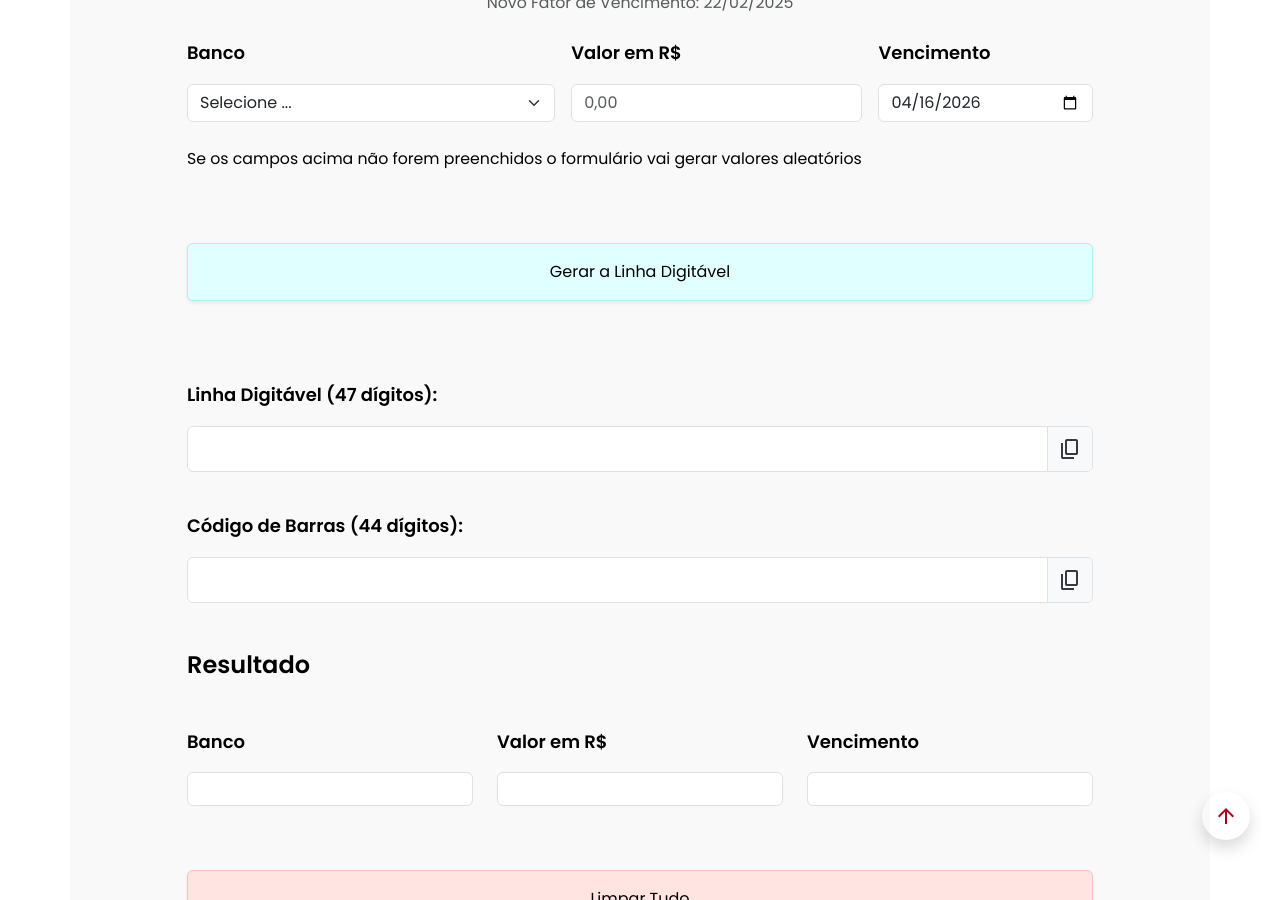
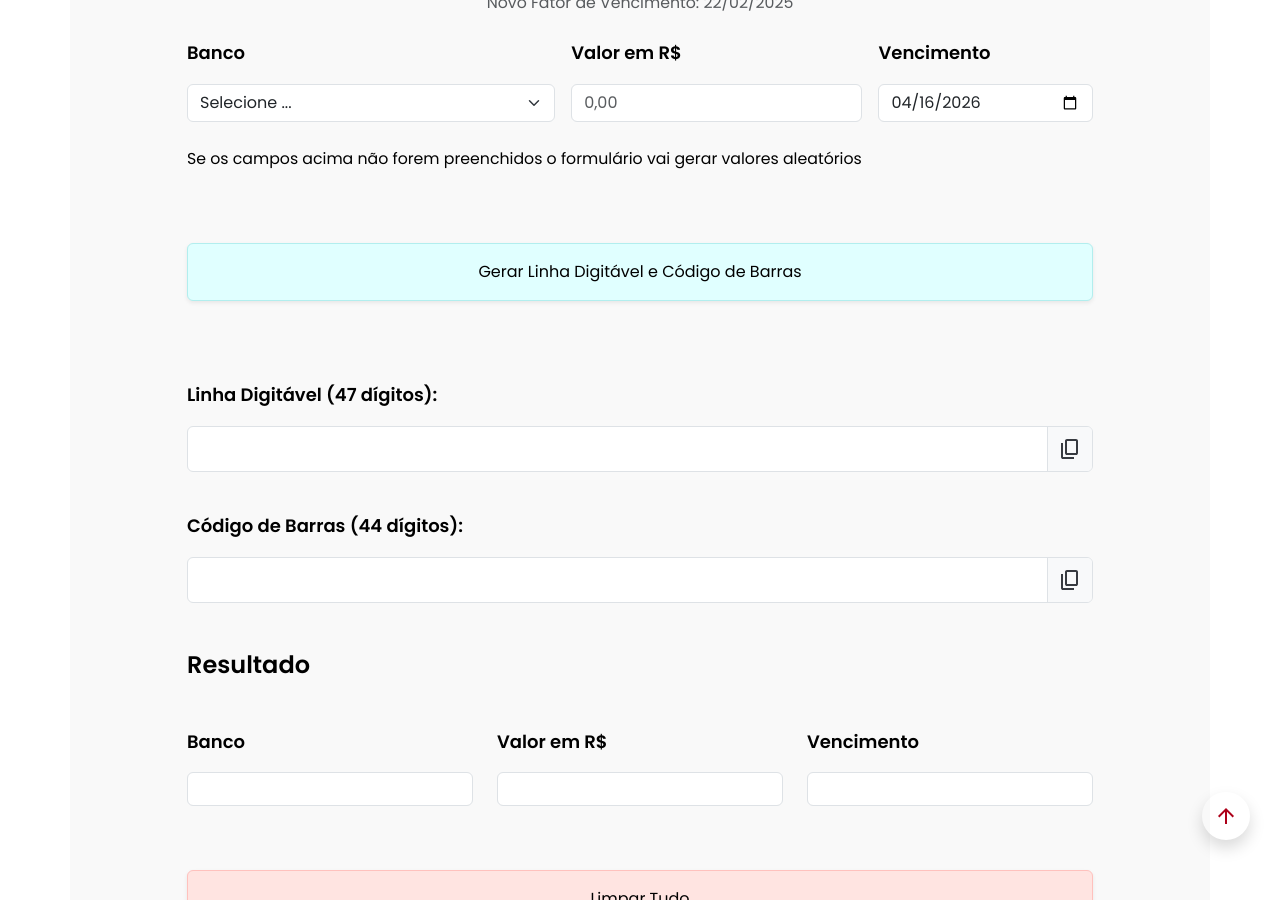
Before and after one commit to Sergio-Damm/boletobancario, a Jekyll site: the page built from pages/formulario-gerador/index.html, in a window 1280 px wide and 900 px high, scrolled down 616 px. Built offline with Jekyll 4.4.1, drawn with Linux system fonts in a browser that asks for light colours.

```diff
--- a/js/formGenerator.js
+++ b/js/formGenerator.js
@@ -134,7 +134,7 @@ function mostrarToastCopiado() {
         let valorFinalNumerico = 0;
 
         if (!valorInput || valorInput === "000") {
-            valorFinalNumerico = (Math.random() * (5000 - 10) + 10).toFixed(2);
+            valorFinalNumerico = (Math.random() * (50000 - 10) + 10).toFixed(2);
             valorInput = valorFinalNumerico.replace('.', '').padStart(10, '0');
         } else {
             valorFinalNumerico = (parseInt(valorInput) / 100).toFixed(2);
--- a/pages/formulario-gerador/index.html
+++ b/pages/formulario-gerador/index.html
@@ -153,7 +153,7 @@ permalink: /formulario-gerador/
                     </div>
 
                     <div class="d-grid gap-2 col-12 mx-auto mb-3">
-                        <button type="reset" class="p-3 btn btn-info shadow-sm rounded mt-3" onclick="gerarBoletoFinal();">Gerar a Linha Digitável</button>
+                        <button type="reset" class="p-3 btn btn-info shadow-sm rounded mt-3" onclick="gerarBoletoFinal();">Gerar Linha Digitável e Código de Barras</button>
                     </div>
 
                 <div id="resultado" class="mt-5">
```
Also changed, not shown: 2 other files.
